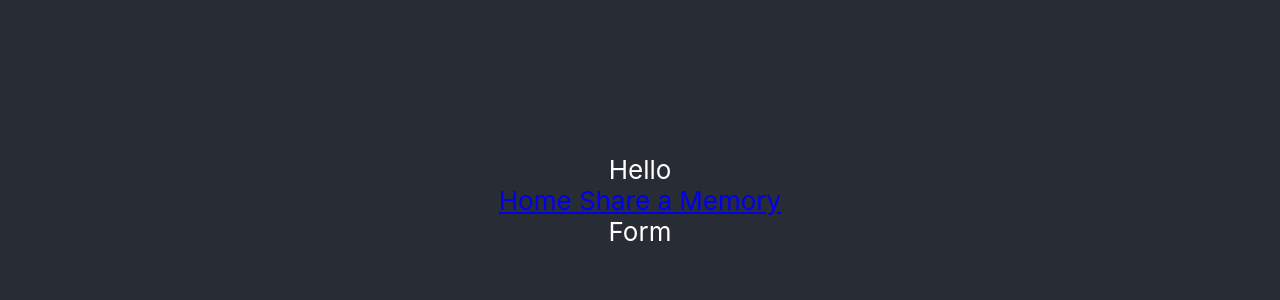
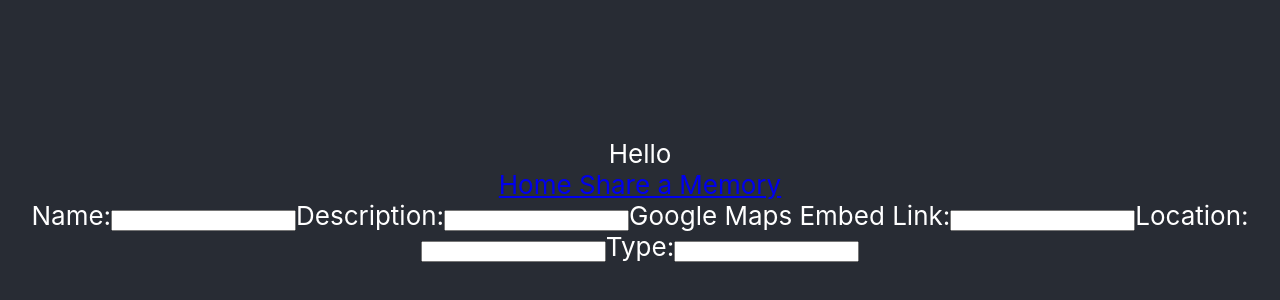
Before and after one commit to amandaphail/VisualizeAMemory, a React (Create React App) app: page /new in a window 1280 px wide. Shown: the part 200-500 px from the top of the page. Built offline with nearby package versions, Linux system fonts and the light colour scheme; no server answers.

Commit message:
create form and inputs

```diff
--- a/src/components/Form.jsx
+++ b/src/components/Form.jsx
@@ -3,7 +3,29 @@ import React from 'react'
 export default function Form() {
     return (
         <div>
-            Form
+            <form>
+                <label htmlFor="name">
+                    Name:
+                </label>
+                <input type ="text" name = "name" id="name" required/>
+                <label htmlFor="description">
+                    Description:
+                </label>
+                <input type ="text" name = "description" id="description" required/>
+                <label htmlFor="imageURL">
+                    Google Maps Embed Link:
+                </label>
+                <input type ="text" name = "imageURL" id="imageURL" required/>
+                <label htmlFor="location">
+                    Location:
+                </label>
+                <input type ="text" name = "location" id="location" required/>
+                <label htmlFor="type">
+                    Type:
+                </label>
+                <input type ="text" name = "type" id="type" required/>
+
+            </form>
         </div>
     )
 }
```
